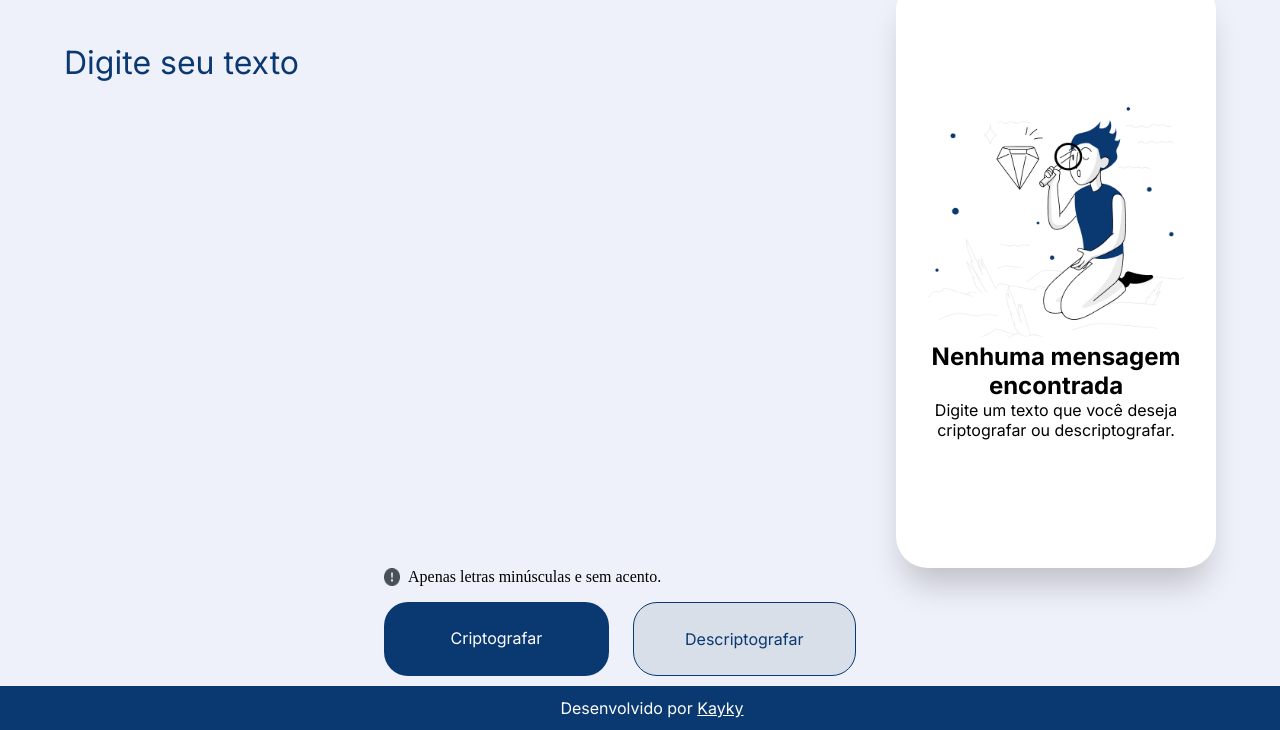
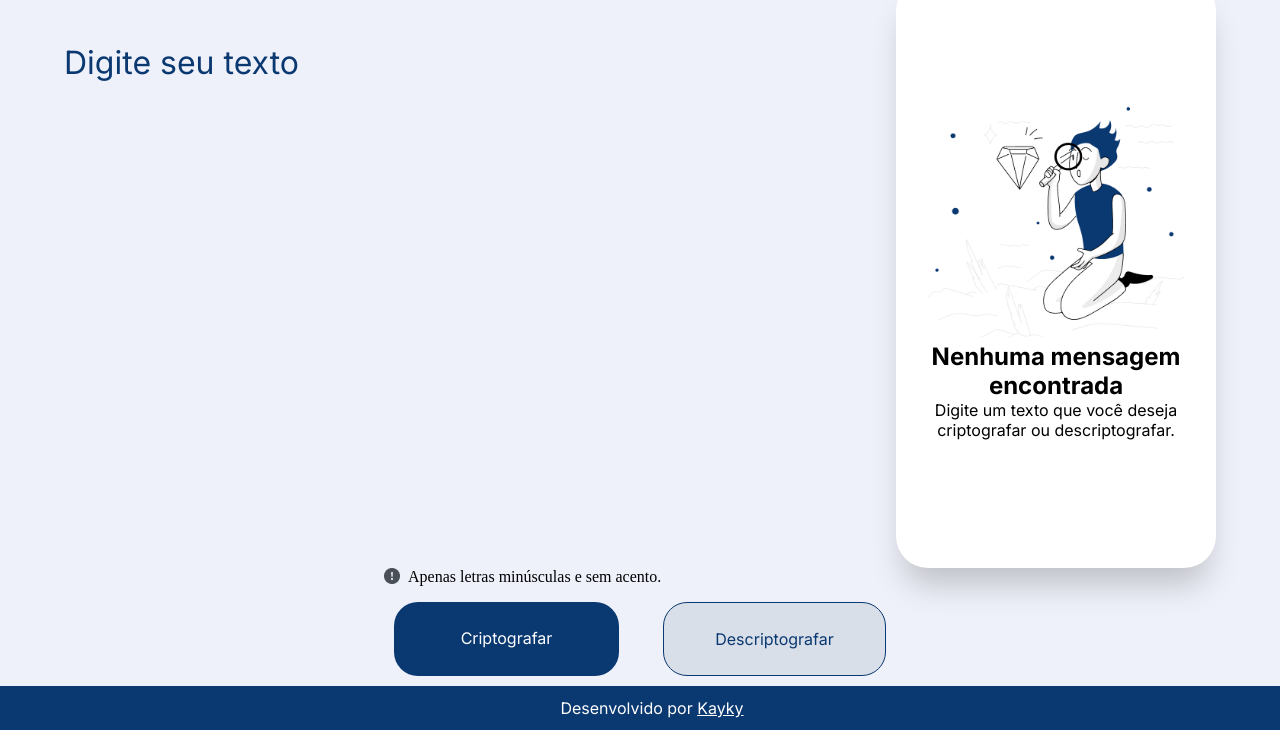
Before and after one commit to kaykyrod/decodificador, a plain HTML site: page index.html in a window 1280 px wide. Shown: the part 70-800 px from the top of the page. Drawn offline with Linux system fonts and the light colour scheme.

Commit message:
atualização

```diff
--- a/index.html
+++ b/index.html
@@ -8,7 +8,6 @@
     <link rel="stylesheet" href="styles/responsive.css">
 </head>
 <body>
-
     <header class="cabecalho">
         <img  class="logo_alura" src="assets/alura_logo.png" alt="Logo da Alura">
         <img class="botao_tema" src="assets/cor_tema.png" alt="Botão para alterar o tema da página" onclick="alterarTema()">
@@ -17,12 +16,12 @@
     <main class="campo">
         <textarea name="campo_texto" id="campo_texto" cols="30" rows="10">Digite seu texto</textarea>
 
-        <div class="botoes_geral">
-            <div class="aviso">
+        <div class="botoes">
+            <div class="botoes_aviso">
                 <img src="assets/exclamacao.png" alt="Atenção">
                 <p>Apenas letras minúsculas e sem acento.</p>
             </div>
-            <div class="botoes">
+            <div class="botoes_geral">
                 <p class="botao_criptografar" onclick="criptografar()">Criptografar</p>
                 <p class="botao_descriptografar">Descriptografar</p>
             </div>
@@ -36,8 +35,6 @@
                 <p class="texto_erro2">Digite um texto que você deseja criptografar ou descriptografar.</p>
             </div>
         </div>
-
-
     </main>
 
     <footer class="rodape">
--- a/styles/responsive.css
+++ b/styles/responsive.css
@@ -16,14 +16,10 @@
         padding-bottom: 10%;
     }
 
-    .botoes_geral {
+    .botoes {
         width: 90%;
         margin-bottom: 8%;
         order: 0;
-    }
-
-    .botoes {
-        justify-content: space-between;
     }
 
     .campo_resultado {
@@ -45,7 +41,7 @@
 
 /*  Celular  */
 @media (max-width: 600px) {
-    .botoes {
+    .botoes_geral {
         flex-direction: column;
     }
 
--- a/styles/style.css
+++ b/styles/style.css
@@ -55,7 +55,7 @@ body {
 
 }
 
-.botoes_geral {
+.botoes {
     display: flex;
     flex-direction: column;
     width: 40%;
@@ -64,13 +64,15 @@ body {
     order: 1;
 }
 
-.aviso {
+.botoes_aviso {
     display: flex;
     gap: 8px;
+    align-items: flex-start;
 }
 
-.botoes {
+.botoes_geral {
     display: flex;
+    justify-content: space-around;
     gap: 24px;
 }
 
```
